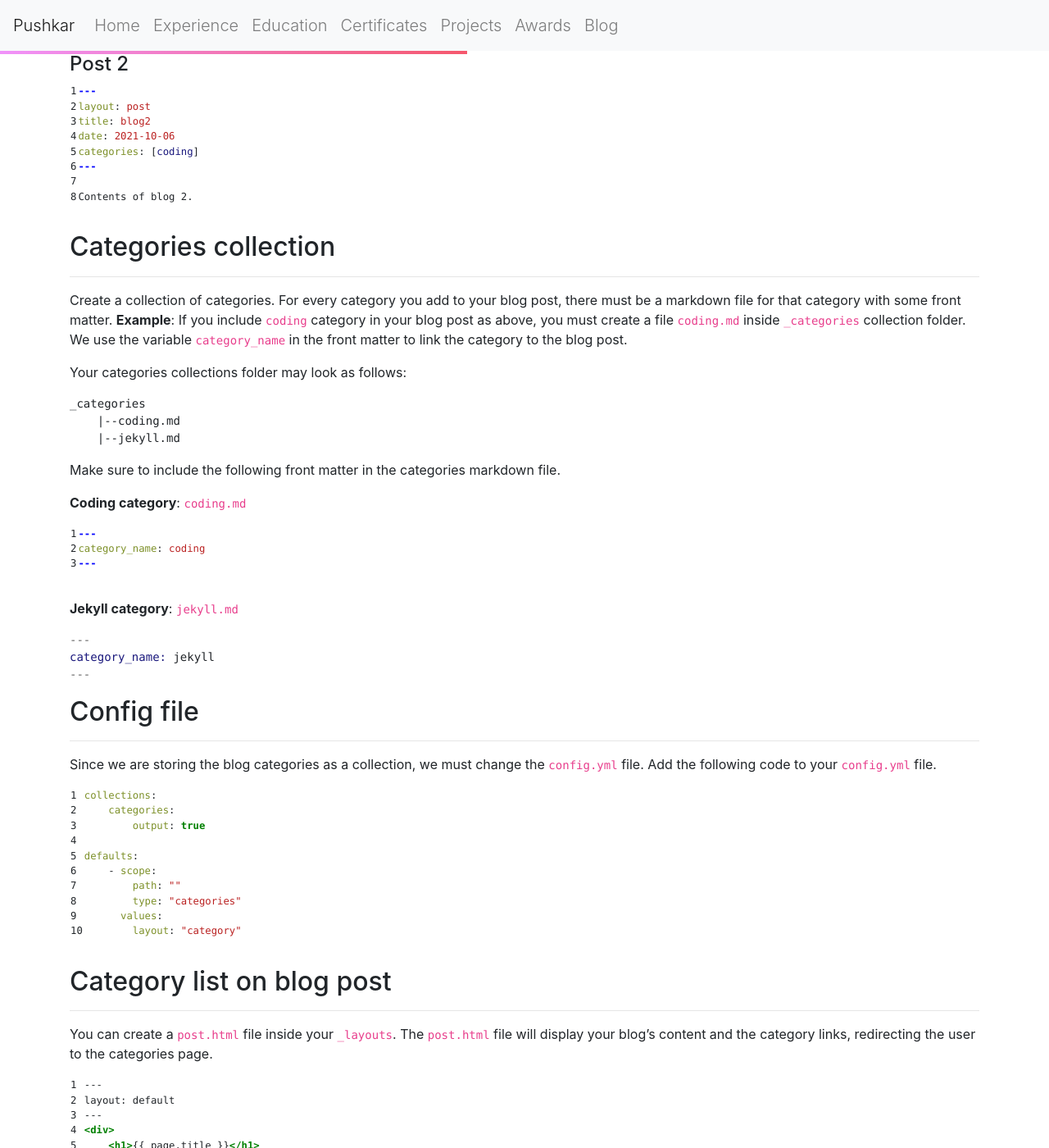
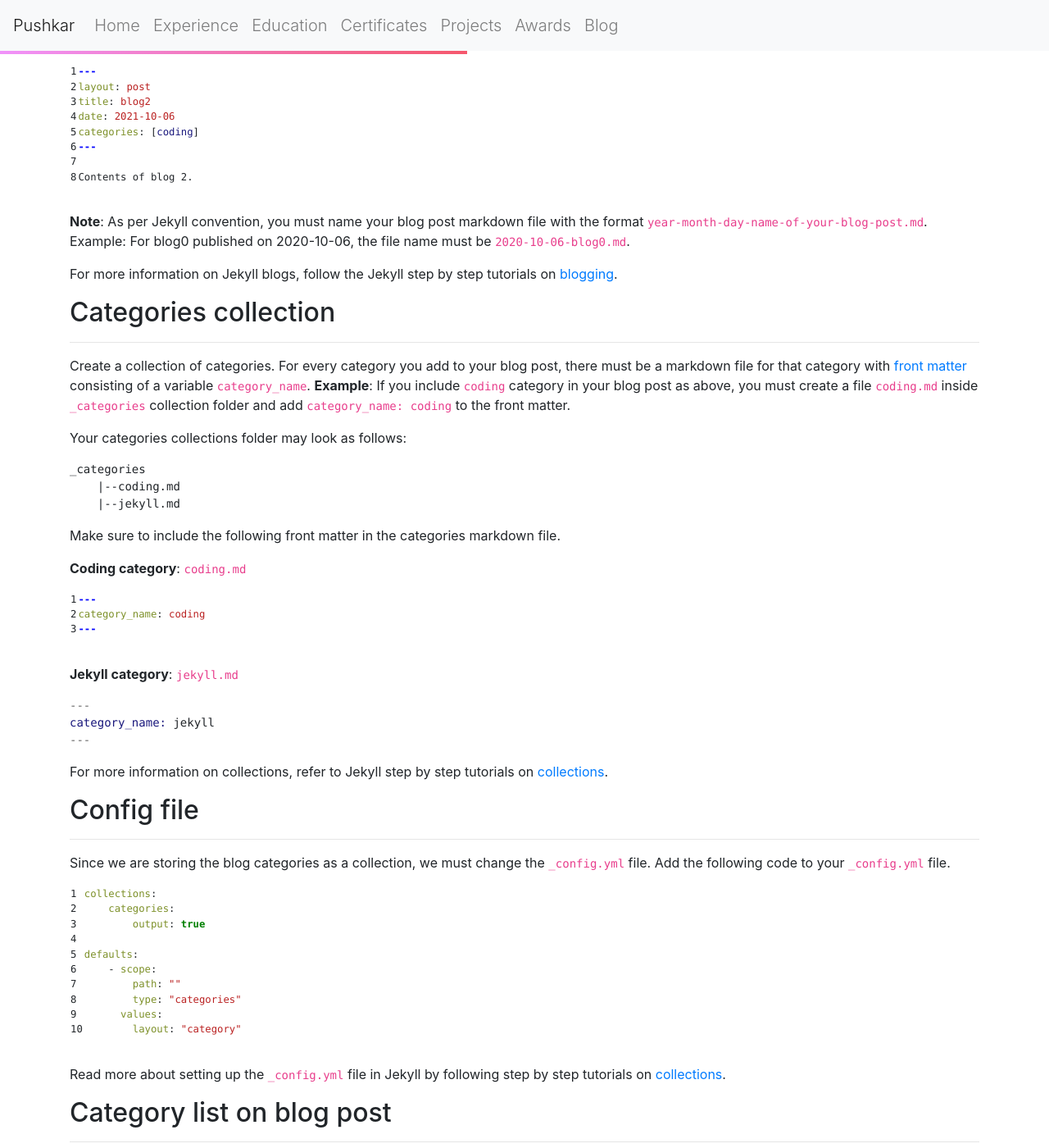
Before and after one commit to pushkarkadam/portfolio, a Jekyll site: the page built from my_collections/_posts/2021-11-30-jekyll-blog-category.md, in a window 1280 px wide and 1400 px high, scrolled down 1399 px. Shown: the whole window at 82% size. Built offline with Jekyll 4.4.1, drawn with Linux system fonts in a browser that asks for light colours; nearby versions of some CDN libraries; some of the changed text lies outside the part shown.

Commit message:
Jekyll categories edit.

```diff
--- a/my_collections/_posts/2021-11-30-jekyll-blog-category.md
+++ b/my_collections/_posts/2021-11-30-jekyll-blog-category.md
@@ -6,7 +6,7 @@
 cover_image: 2021-11-30-cover.jpg
 ---
 
-As the number of my blog posts increases, I need to categorise them. I wanted a category badge on every blog post, and when the users click on a category badge, they can see a page with the collection of blogs belonging to that category. This blog post highlights the steps I took to categorise blog posts.
+Categorising blog posts is essential if you want your readers to read similar posts that they liked. While there are some limitations when implementing categorisation in Jekyll, but it is far from impossible. This blog highlights the steps I took to categorise blog posts.
 
 ## Problem statement
 ---
@@ -58,10 +58,16 @@
 Contents of blog 2.
 {% endhighlight %}
 
+**Note**: As per Jekyll convention, you must name your blog post markdown file with the format `year-month-day-name-of-your-blog-post.md`.  Example: For blog0 published on 2020-10-06, the file name must be `2020-10-06-blog0.md`.
+
+For more information on Jekyll blogs, follow the Jekyll step by step tutorials on [blogging](https://jekyllrb.com/docs/step-by-step/08-blogging/){:target="_blank"}.
+
+
+
 ## Categories collection
 ---
 
-Create a collection of categories. For every category you add to your blog post, there must be a markdown file for that category with some front matter. **Example**: If you include `coding` category in your blog post as above, you must create a file `coding.md` inside `_categories` collection folder. We use the variable `category_name` in the front matter to link the category to the blog post.
+Create a collection of categories. For every category you add to your blog post, there must be a markdown file for that category with [front matter](https://jekyllrb.com/docs/step-by-step/03-front-matter/){:target="_blank"} consisting of a variable `category_name`. **Example**: If you include `coding` category in your blog post as above, you must create a file `coding.md` inside `_categories` collection folder and add `category_name: coding` to the front matter.
 
 Your categories collections folder may look as follows:
 
@@ -86,10 +92,12 @@
 ---
 {% endhighlight %}
 
+For more information on collections, refer to Jekyll step by step tutorials on [collections](https://jekyllrb.com/docs/step-by-step/09-collections/){:target="_blank"}.
+
 ## Config file
 ---
 
-Since we are storing the blog categories as a collection, we must change the `config.yml` file. Add the following code to your `config.yml` file.
+Since we are storing the blog categories as a collection, we must change the `_config.yml` file. Add the following code to your `_config.yml` file.
 
 {% highlight yml linenos %}
 collections:
@@ -105,10 +113,12 @@
 
 {% endhighlight %}
 
+Read more about setting up the `_config.yml` file in Jekyll by following step by step tutorials on [collections](https://jekyllrb.com/docs/step-by-step/09-collections/){:target="_blank"}.
+
 ## Category list on blog post
 ---
 
-You can create a `post.html` file inside your `_layouts`.  The `post.html` file will display your blog's content and the category links, redirecting the user to the categories page.
+You can create a `post.html` file inside your `_layouts`.  The `post.html` file will display your blog's content and the category links, redirecting the user to the respective category page.
 
 {% highlight html linenos %}
 {% raw %}
@@ -184,12 +194,14 @@
 {% endraw %}
 {% endhighlight %}
 
+For more information on layouts, refer to Jekyll step by step tutorials on [layouts](https://jekyllrb.com/docs/step-by-step/04-layouts/){:target="_blank"}.
+
 ## Summary
 ---
 
 * Create an array called `categories` in the front matter of a blog post.
 * Create a collection of categories by creating a markdown inside `_categories` collection folder.
-* Update the `config.yml` file for categories collection and the category page.
+* Update the `_config.yml` file for categories collection and the category page.
 * Add the list of categories to the blog post layout.
 * Create a `category.html` file inside `_layouts` folder to see a list of all the blog posts for that category.
 
```
Also changed, not shown: other parts of my_collections/_posts/2021-11-30-jekyll-blog-category.md (+1 -1 lines).
